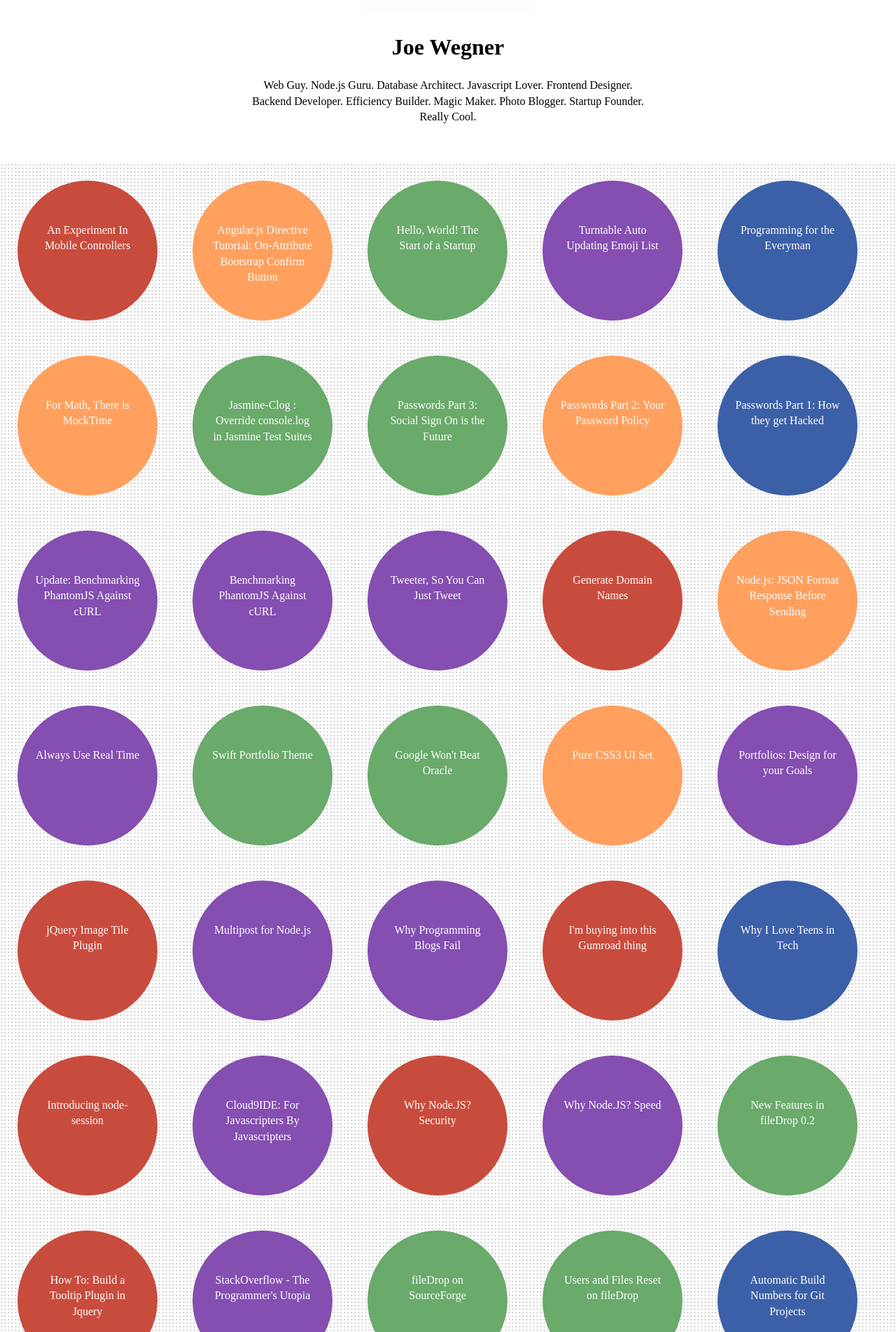
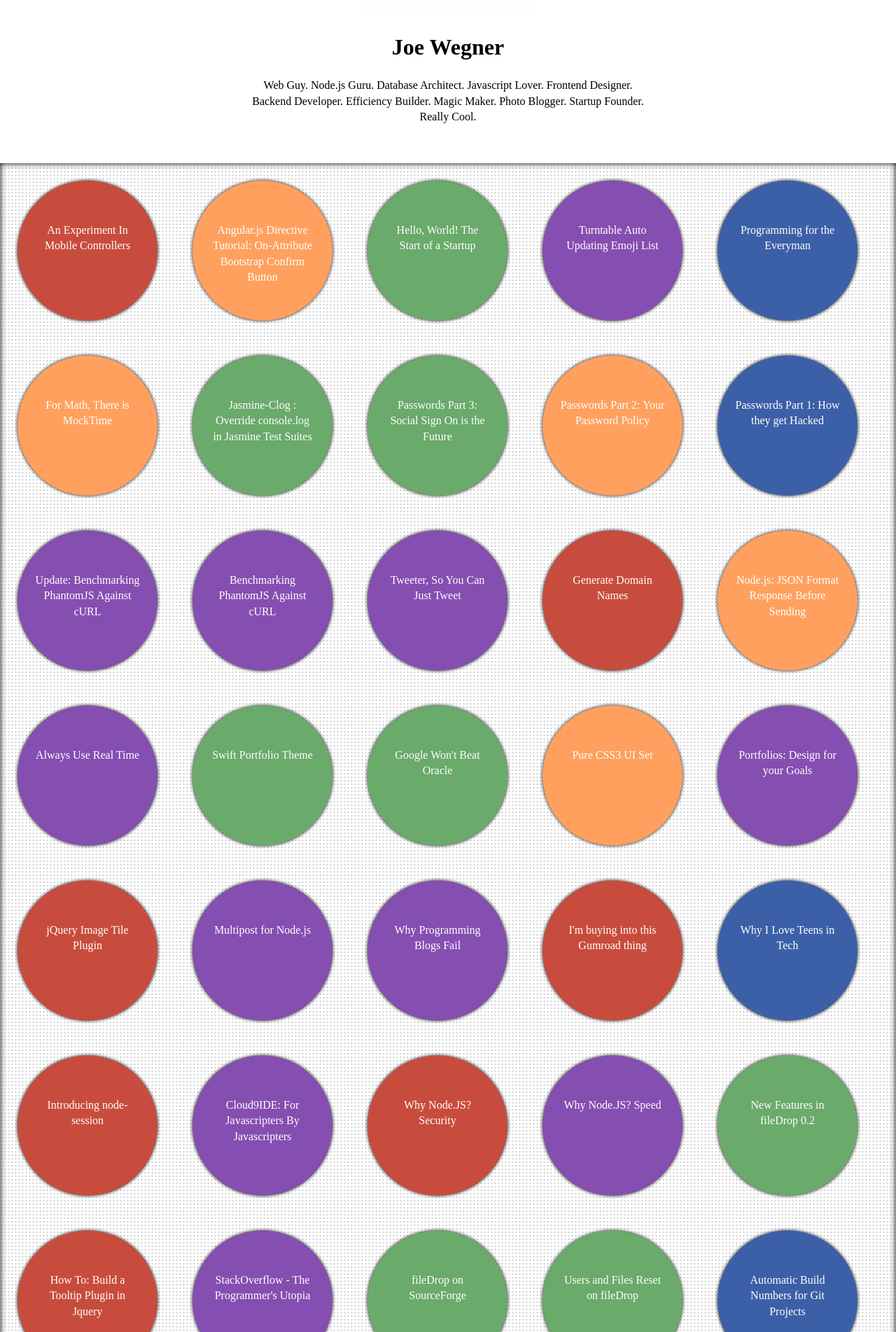
Before and after one commit to josephwegner/josephwegner.github.com, a Jekyll site: the page built from index.md, in a window 1280 px wide. Shown: the part 1123-3026 px from the top of the page at 70% size. Built offline with Jekyll 4.4.1, drawn with Linux system fonts in a browser that asks for light colours; some web fonts are replaced; Markdown is read by kramdown in place of the engine named in the settings.

Commit message:
looking good

```diff
--- a/stylesheets/stylesheet.css
+++ b/stylesheets/stylesheet.css
@@ -195,6 +195,7 @@ pre code {
 #blogContent {
   background-color: white;
   background-image: url("../images/dots.png");
+  box-shadow: inset 0 0 10px black;
 }
 
 #blogContent ul {
@@ -219,6 +220,7 @@ pre code {
   -webkit-transition: background-color .5s;
   -moz-transition: background-color .5s;
   -o-transition: background-color .5s;
+  box-shadow:  0 0 5px black;
 }
 
 #blogContent ul li a {
```
